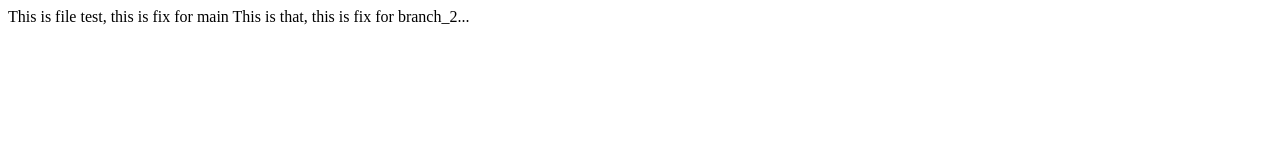
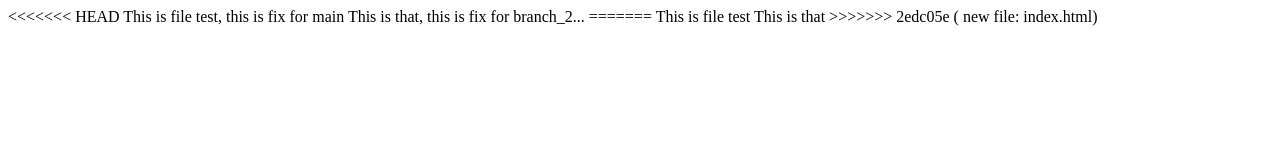
Before and after one commit to lukepak/git_learn, a plain HTML site: page index.html in a window 1280 px wide. Drawn offline with Linux system fonts and the light colour scheme.

Commit message:
no message

```diff
--- a/index.html
+++ b/index.html
@@ -1,8 +1,15 @@
 <html>
   <body>
+<<<<<<< HEAD
     This is file test, this is fix for main
   </body>
   <head>
     This is that, this is fix for branch_2...
+=======
+    This is file test
+  </body>
+  <head>
+    This is that
+>>>>>>> 2edc05e (	new file:   index.html)
   </head>
 </html>
```
